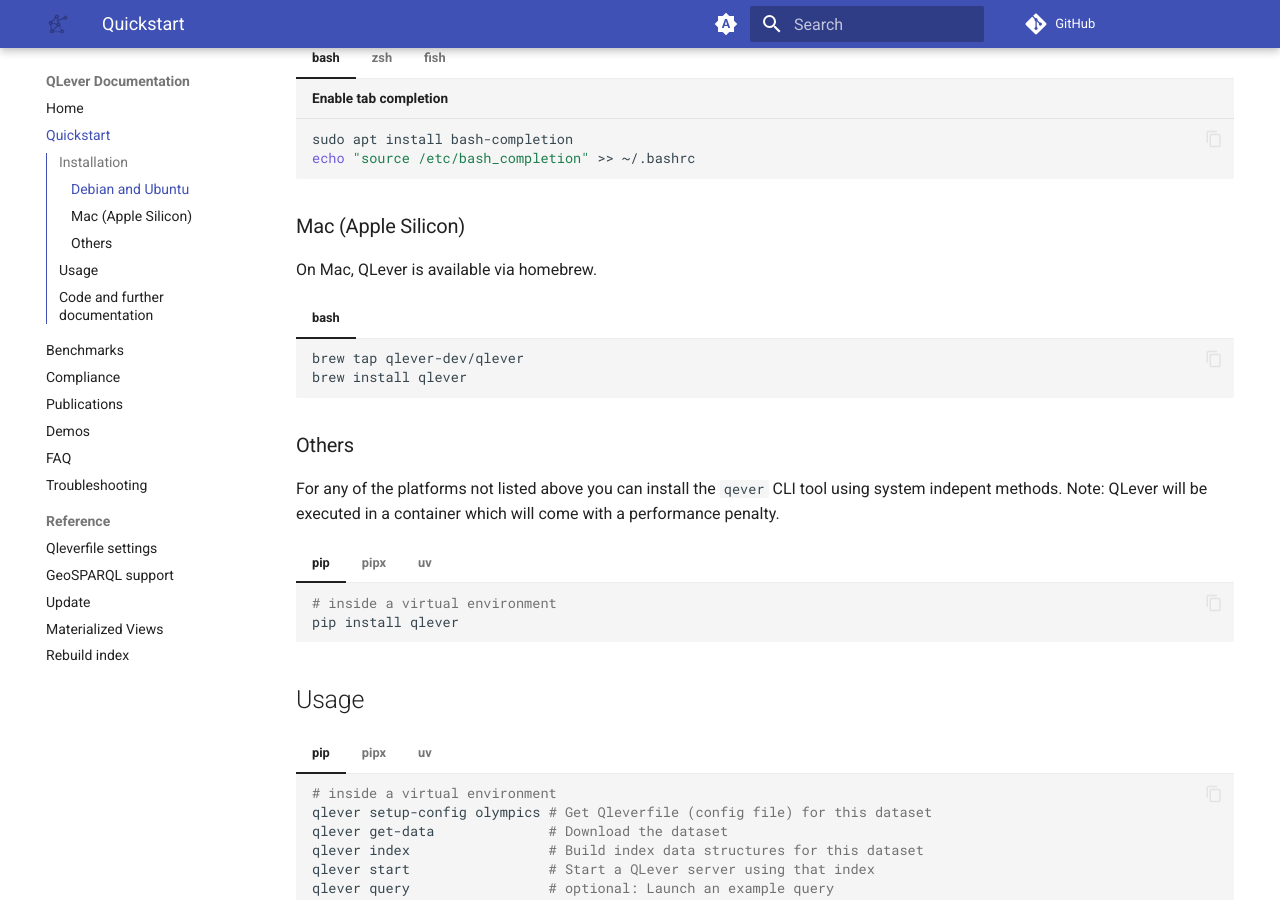
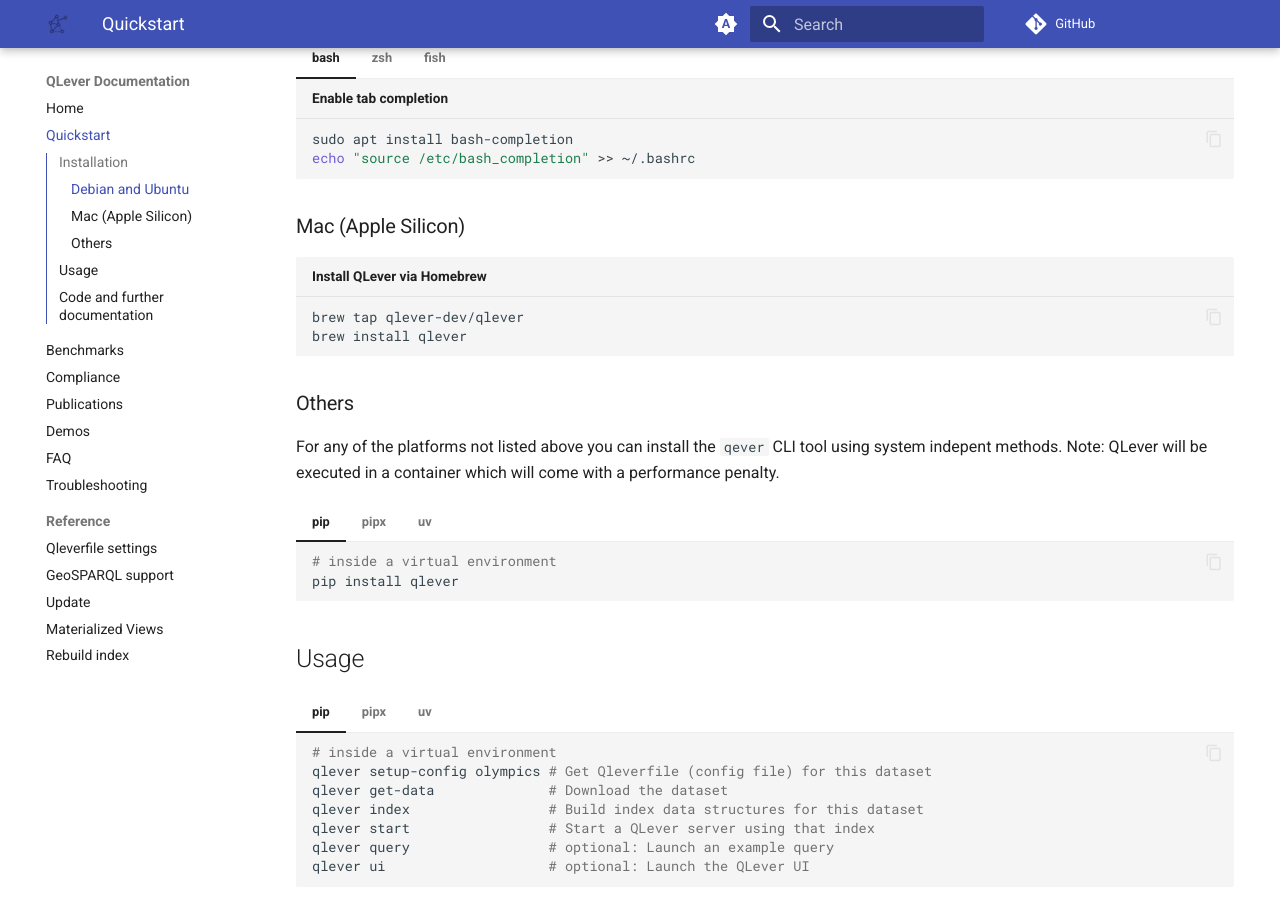
Before and after one commit to qlever-dev/qlever-docs, an MkDocs documentation site: the page built from docs/quickstart.md, in a window 1280 px wide and 900 px high, scrolled down 673 px. Built offline with MkDocs 1.6.1 and Material for MkDocs 9.7.7, drawn with Linux system fonts in a browser that asks for light colours; plug-ins that fetch from the network failed and are left out; comment, search, counter and statistics services are not loaded; the version menu is left out.

Commit message:
Minor fix

````diff
--- a/docs/quickstart.md
+++ b/docs/quickstart.md
@@ -38,13 +38,10 @@ sudo apt install qlever
 
 ### Mac (Apple Silicon)
 
-On Mac, QLever is available via homebrew.
-
-=== "bash"
-    ```bash
-    brew tap qlever-dev/qlever
-    brew install qlever
-    ```
+```bash title="Install QLever via Homebrew"
+brew tap qlever-dev/qlever
+brew install qlever
+```
 
 
 ### Others
````
